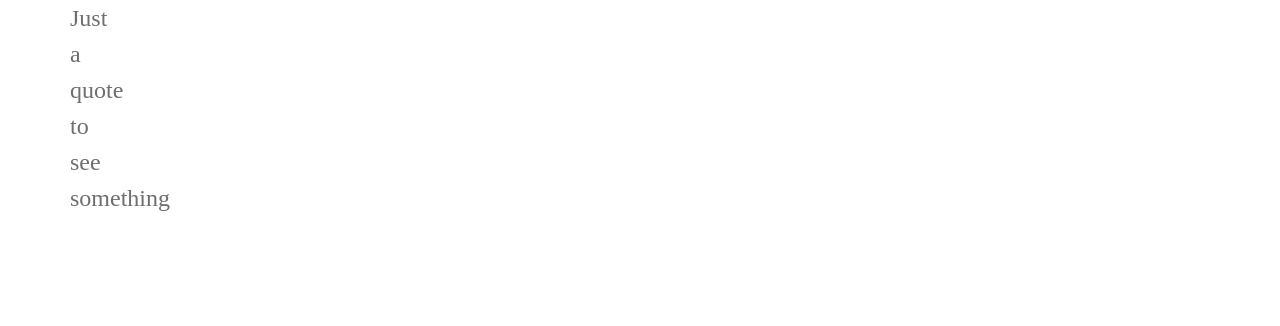
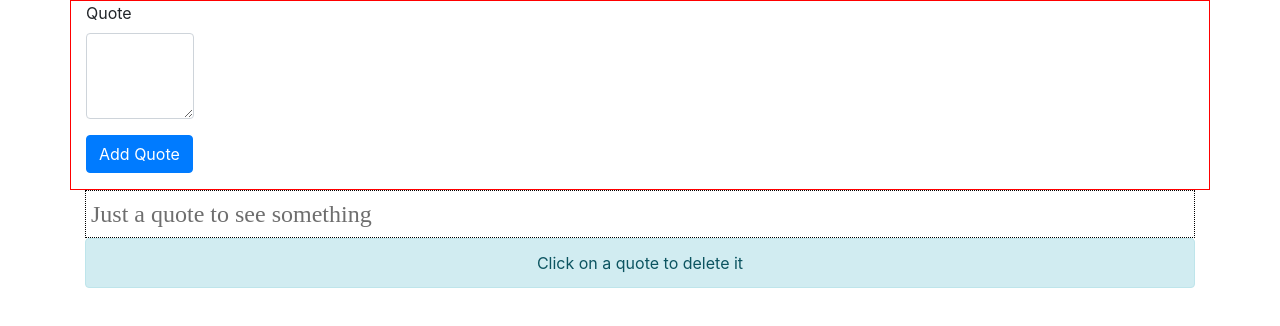
Before and after one commit to MHacker9404/VueSandbox, a Vue app in the folder ClientApp/Academind/TheCompleteGuide/section-10-wonderful-quotes/lesson-137-quote-app/: page / in a window 1280 px wide. Shown: the top 326 px of the page. Built offline with nearby package versions, Linux system fonts and the light colour scheme; a web font is replaced by a local one.

Commit message:
WIP - lesson 143 complete - styling is awful

```diff
--- a/ClientApp/Academind/TheCompleteGuide/section-10-wonderful-quotes/lesson-137-quote-app/src/App.vue
+++ b/ClientApp/Academind/TheCompleteGuide/section-10-wonderful-quotes/lesson-137-quote-app/src/App.vue
@@ -1,10 +1,11 @@
 <template>
   <div class='container'>
+      <app-new-quote @quoteAdded='newQuote'></app-new-quote>
+      <app-quote-grid :quotes='quotes'></app-quote-grid>
       <div class="row">
-          <app-new-quote></app-new-quote>
-      </div>
-      <div class="row">
-          <app-quote-grid :quotes='quotes'></app-quote-grid>
+          <div class="col-sm-12 text-center">
+              <div class="alert alert-info">Click on a quote to delete it</div>
+          </div>
       </div>
   </div>
 </template>
@@ -23,6 +24,10 @@ import NewQuote from './components/NewQuote.vue';
 export default class App extends Vue {
     private maxQuotes: number = 10;
     private quotes: string[] = ['Just a quote to see something'];
+
+    private newQuote(quote: string): void {
+       this.quotes.push(quote);
+    }
 }
 </script>
 
--- a/ClientApp/Academind/TheCompleteGuide/section-10-wonderful-quotes/lesson-137-quote-app/src/components/NewQuote.vue
+++ b/ClientApp/Academind/TheCompleteGuide/section-10-wonderful-quotes/lesson-137-quote-app/src/components/NewQuote.vue
@@ -1,16 +1,32 @@
 <template>
-<div class="new-quote"></div>
+<div class="new-quote row">
+    <form action=" ">
+    <div class="col-sm-8 col-sm-offset-2 col-xs-12 col-md-6 col-md-offset-3 form-group">
+        <label>Quote</label>
+        <textarea class='form-control' rows=3 v-model='quote'></textarea>
+    </div>
+    <div class="col-sm-8 col-sm-offset-2 col-xs-12 col-md-6 col-md-offset-3 form-group">
+        <button class="btn btn-primary" @click.prevent='createNew'>Add Quote</button>
+    </div>
+    </form>
+</div>
 </template>
 
 <script lang="ts">
-import { Component, Vue } from 'vue-property-decorator';
+import { Component, Vue, Prop } from 'vue-property-decorator';
 @Component
 export default class NewQuote extends Vue {
+    private quote: string = '';
+
+    private createNew(): void {
+        this.$emit('quoteAdded', this.quote);
+        this.quote = '';
+    }
 }
 </script>
 
 <style scoped lang="scss">
 .new-quote {
-
+    border: 1px solid red;
 }
 </style>
--- a/ClientApp/Academind/TheCompleteGuide/section-10-wonderful-quotes/lesson-137-quote-app/src/components/Quote.vue
+++ b/ClientApp/Academind/TheCompleteGuide/section-10-wonderful-quotes/lesson-137-quote-app/src/components/Quote.vue
@@ -1,10 +1,8 @@
 <template>
-<div class="col col-sm-6 col-md-4 col-lg-3">
 <div class="quote">
 <div class="panel panel-default">
     <div class="panel-body">
         <slot></slot>
-            </div>
     </div>
 </div>
 </div>
@@ -14,7 +12,7 @@
 import { Component, Vue, Prop } from 'vue-property-decorator';
 @Component
 export default class Quote extends Vue {
-    @Prop() public quote!: string;
+    @Prop() private quote!: string;
     private get _quote(): string {
         return this.quote;
     }
@@ -28,8 +26,10 @@ export default class Quote extends Vue {
             font-size: 24px;
             color: #6e6e6e;
             }
+        border: 1px dotted black;
+        padding: 5px;
         cursor: pointer;
-    :hover {
+        &:hover {
             background-color: #ffe2e2;
             }
     }
--- a/ClientApp/Academind/TheCompleteGuide/section-10-wonderful-quotes/lesson-137-quote-app/src/components/QuoteGrid.vue
+++ b/ClientApp/Academind/TheCompleteGuide/section-10-wonderful-quotes/lesson-137-quote-app/src/components/QuoteGrid.vue
@@ -1,7 +1,7 @@
 <template>
- <div class="quote-grid">
-     <div class="row justify-content-md-left">
-         <app-quote v-for='_quote in _quotes' :key='_quote'>{{_quote}}</app-quote>
+ <div class="row quote-grid">
+     <div class="col" v-for='_quote in _quotes' :key='_quote'>
+         <app-quote >{{_quote}}</app-quote>
      </div>
 </div>
 </template>
@@ -24,7 +24,7 @@ export default class QuoteGrid extends Vue {
 }
 </script>
 
-<style lang="scss">
+<style scoped lang="scss">
 .quote-grid {
 
 }
```
Lines whose indentation alone changed are shown as unchanged.
